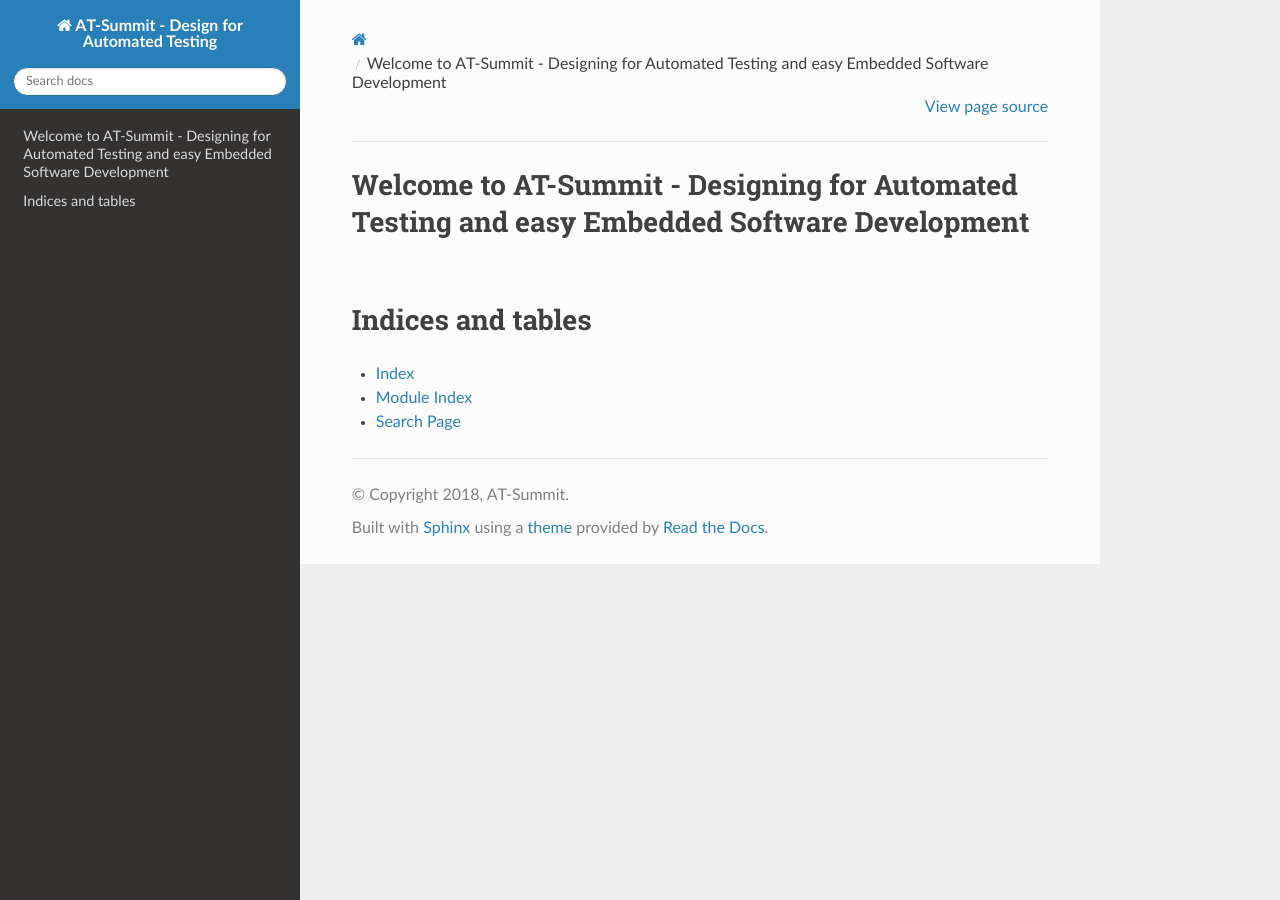
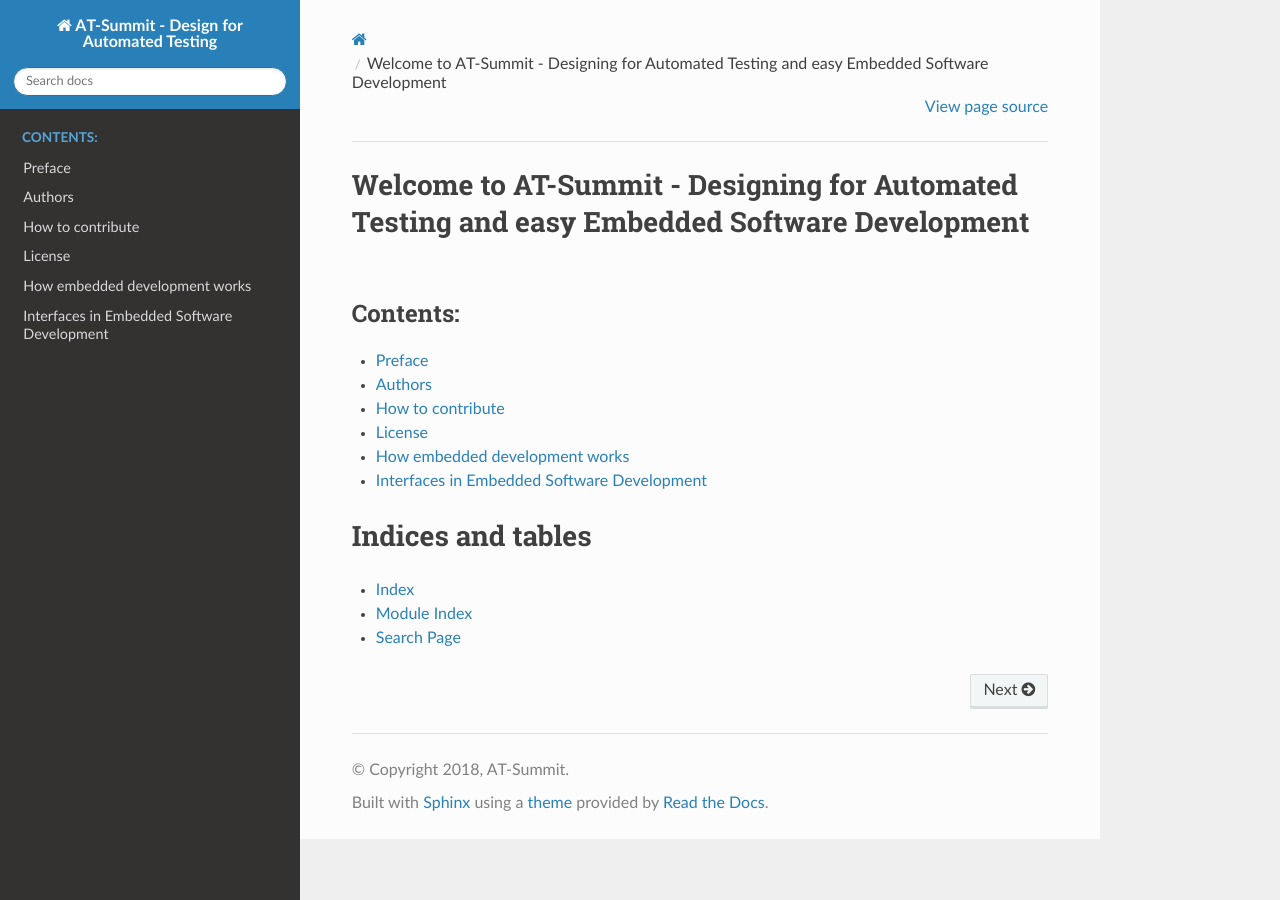
Before and after one commit to SmithChart/Designing-for-Automated-Testing, a Sphinx documentation site: the page built from source/index.rst, in a window 1280 px wide. Built offline with Sphinx 7.4.7 and the Read the Docs theme 2.0.0, drawn with Linux system fonts in a browser that asks for light colours; formulas are drawn with MathJax 3.

Commit message:
Add preface
Signed-off-by: Chris Fiege <c.fiege@pengutronix.de>

```diff
--- /dev/null
+++ b/source/embedded_dev.rst
@@ -0,0 +1,8 @@
+How embedded development works
+=============================
+
+Describe how the development of the software of an embedded system works.
+
+Interactive work
+
+Automated testing
--- a/source/index.rst
+++ b/source/index.rst
@@ -10,6 +10,9 @@ Welcome to AT-Summit - Designing for Automated Testing and easy Embedded Softwar
    :maxdepth: 2
    :caption: Contents:
 
+   preface
+   embedded_dev
+   interfaces
 
 
 Indices and tables
--- /dev/null
+++ b/source/interfaces.rst
@@ -0,0 +1,7 @@
+Interfaces in Embedded Software Development
+===========================================
+
+
+What are common interfaces on embedded devices?
+
+What helps during development and testing?
--- /dev/null
+++ b/source/preface.rst
@@ -0,0 +1,46 @@
+Preface
+=======
+
+The Development of Embedded Systems is a challenge for all trades:
+Electrical Engineers, Operating System developer, application developer and
+product management deal with a complex and highly abstracted system.
+
+This document provides requirements for the hardware most Embedded Systems that
+ease on hardware comissioning, operating system development and
+continuous testing.
+
+This document is divided into two mayor sections:
+The first section provides an overall insight on how embedded operating system
+development works and thus gives the basics to understand the importance of the
+requirements given in the second section.
+
+Authors
+=======
+
+This document has initially been written by attendees of the Automated Testing
+Summit at ELC-E 2018 in Edinburgh.
+Until now the following individuals, companies and projects have contributed
+to this documentation:
+
+.. code-block:: text
+
+   Chris Fiege, Pengutronix e.K.
+   tbd.
+
+Feel free to add yourself to this list if you feel that you have contributed
+sufficiently.
+
+How to contribute
+=================
+
+This document is developed as a GitHub project at
+`https://github.com/pengutronix/tbd <https://github.com/pengutronix/tbd>`_.
+
+If you want to contribute to this project please create a pull request with
+your changes.
+
+License
+=======
+
+This document is licensed under
+`GNU Free Documentation License 1.3 <https://www.gnu.org/licenses/fdl-1.3.txt>`_.
```
